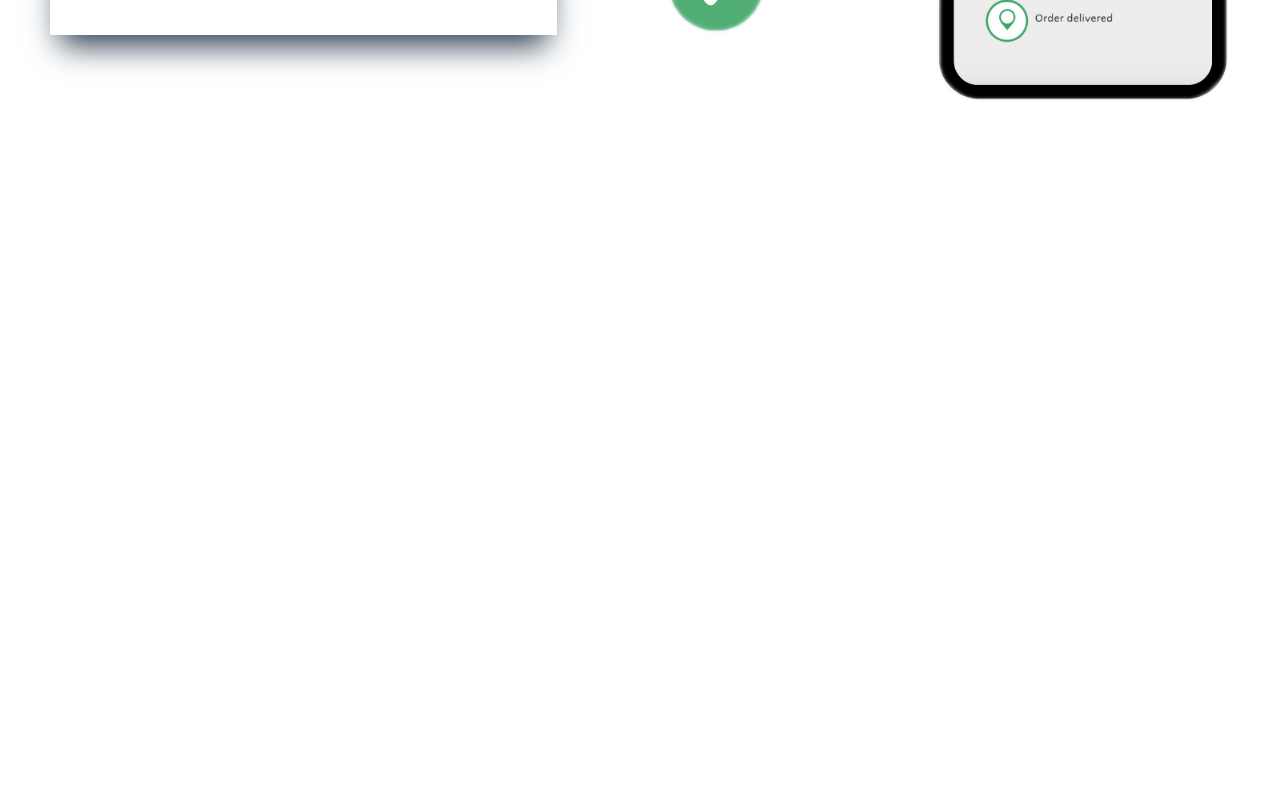
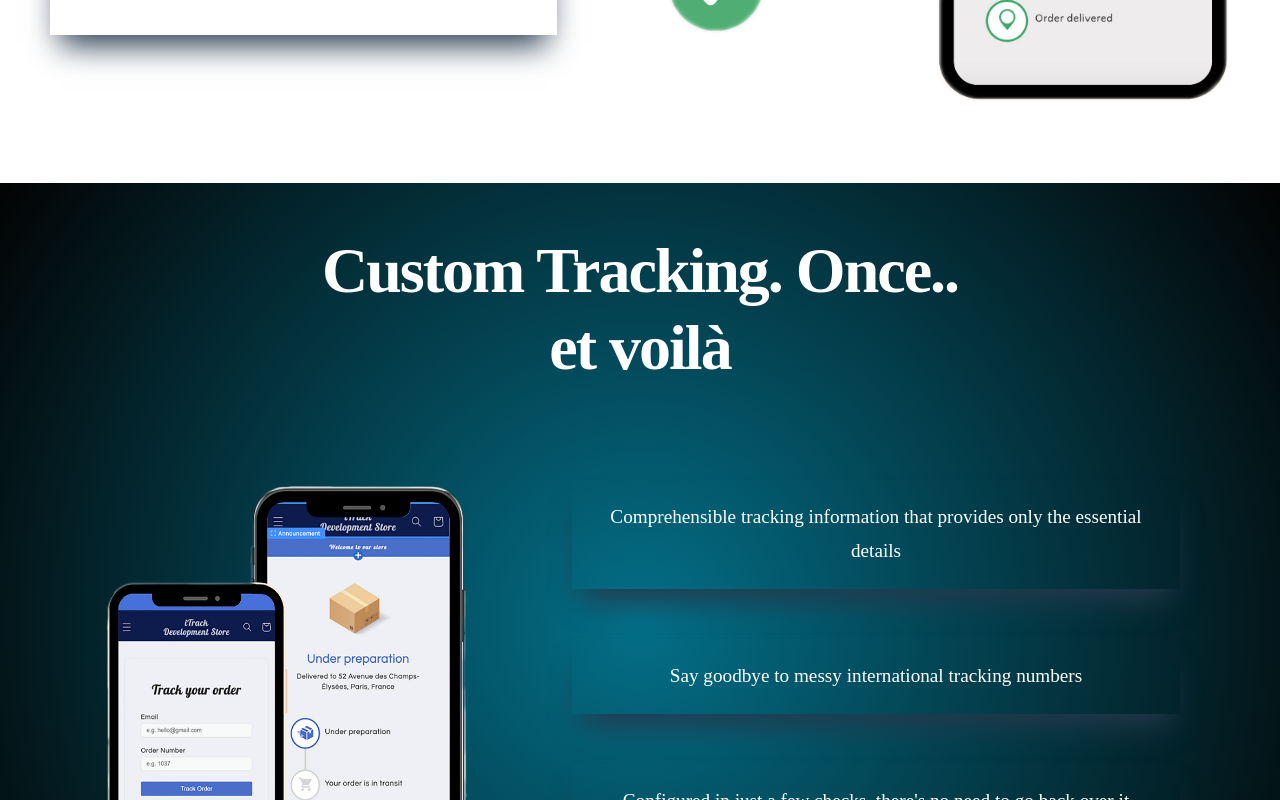
Before and after one commit to antoineskt/itrack, a Next.js app: page / in a window 1280 px wide. Shown: the part 2000-2800 px from the top of the page. Before the commit the page ends 2141 px from the top, so only its background shows below. Built offline with nearby package versions, Linux system fonts and the light colour scheme.

Commit message:
thirst section

```diff
--- /dev/null
+++ b/components/buttonValueBlue.tsx
@@ -0,0 +1,18 @@
+import styled from 'styled-components';
+
+export default function ButtonValueBlue({ children }) {
+  return <Div>{children}</Div>;
+}
+
+const Div = styled.div`
+  box-shadow: rgb(38, 57, 77) 0px 20px 30px -10px;
+  padding: 20px;
+  margin: 50px;
+  text-align: center;
+  display: flex;
+  justify-content: center;
+  align-items: center;
+  &:hover {
+    filter: invert(100%);
+  }
+`;
--- a/components/globalstyles.tsx
+++ b/components/globalstyles.tsx
@@ -33,7 +33,7 @@ const GlobalStyle = createGlobalStyle`
     padding: 0;
   }
 
-  h3, p {
+  h3, p, li {
     font-family: ${interSmall.style};
     color: #353535;
     line-height: 1.8;
--- a/components/navbar.tsx
+++ b/components/navbar.tsx
@@ -23,6 +23,7 @@ const Ul = styled.ul`
 const Li = styled.li`
   padding-right: 2em;
   font-size: 1.3em;
+  color: white;
 `;
 
 export default function Navbar() {
--- /dev/null
+++ b/components/thirdSection.tsx
@@ -0,0 +1,72 @@
+/* eslint-disable react/no-unescaped-entities */
+import Background from './background';
+import Image from 'next/image';
+import itrackhdThree from '../public/itrackhdThree.png';
+import styled from 'styled-components';
+import ButtonValueBlue from './buttonValueBlue';
+
+export default function ThirdSection() {
+  return (
+    <Background>
+      <H1>
+        Custom Tracking. Once..
+        <br />
+        et voilà
+      </H1>
+      <Section>
+        <Image
+          src={itrackhdThree}
+          alt='double screen'
+          sizes='100vw'
+          // Make the image display full width
+          style={{
+            width: '40%',
+            height: 'auto',
+            padding: 50,
+          }}
+        />
+
+        <div>
+          <ButtonValueBlue>
+            <H3>
+              Comprehensible tracking information that provides only the
+              essential details
+            </H3>
+          </ButtonValueBlue>
+          <ButtonValueBlue>
+            {' '}
+            <H3>Say goodbye to messy international tracking numbers</H3>
+          </ButtonValueBlue>
+          <ButtonValueBlue>
+            <H3>
+              Configured in just a few checks, there's no need to go back over
+              it
+            </H3>
+          </ButtonValueBlue>
+          <ButtonValueBlue>
+            {' '}
+            <H3>Save time to focus on your Business</H3>
+          </ButtonValueBlue>
+        </div>
+      </Section>
+    </Background>
+  );
+}
+
+const Section = styled.section`
+  padding: 50px;
+  padding-top: 0px;
+  color: white;
+  display: flex;
+`;
+
+const H3 = styled.h3`
+  color: white;
+  font-size: 1.2em;
+`;
+
+const H1 = styled.h1`
+  text-align: center;
+  color: white;
+  padding-top: 50px;
+`;
--- a/pages/index.tsx
+++ b/pages/index.tsx
@@ -2,6 +2,7 @@ import Navbar from '../components/navbar';
 import Presentation from '../components/presentation';
 import BlueSectionSmall from '../components/blueSectionSmall';
 import SecondSection from '../components/secondSection';
+import ThirdSection from '../components/thirdSection';
 
 export default function Home() {
   return (
@@ -10,6 +11,7 @@ export default function Home() {
       <Presentation />
       <BlueSectionSmall />
       <SecondSection />
+      <ThirdSection />
     </div>
   );
 }
```
Also changed, not shown: public/itrackhdThree.png (added).
